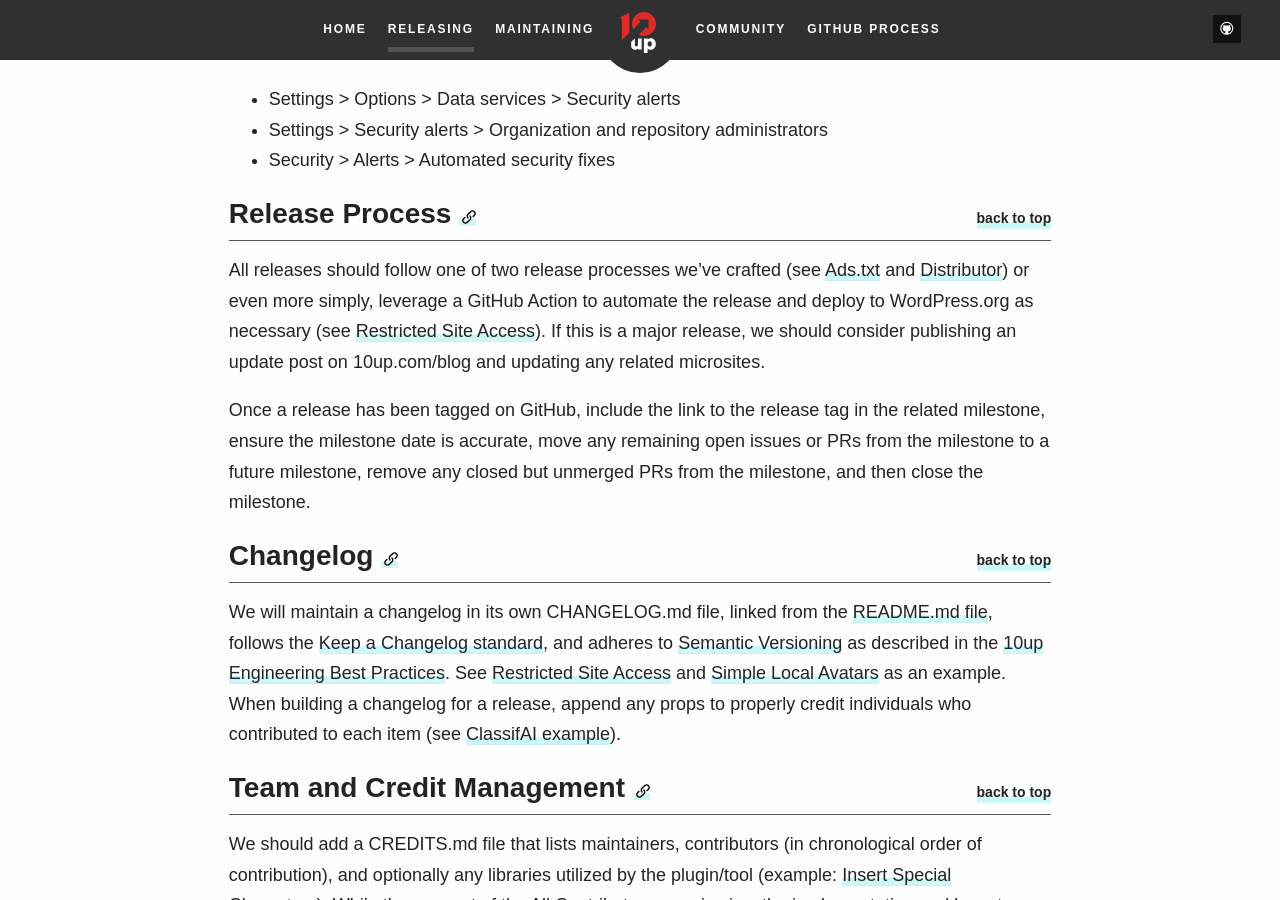
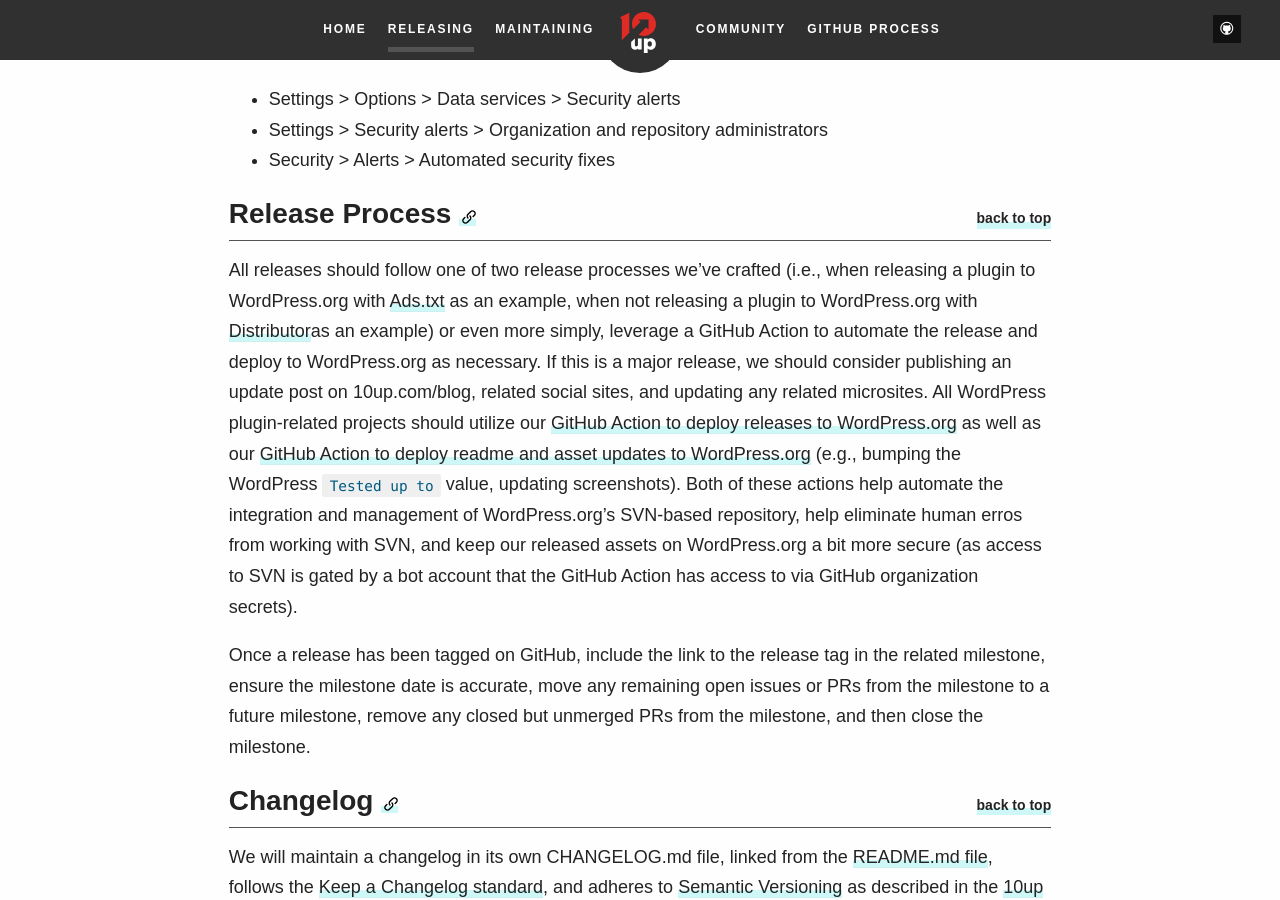
Before and after one commit to 10up/Open-Source-Best-Practices, a Jekyll site: the page built from releasing.md, in a window 1280 px wide and 900 px high, scrolled down 2147 px. Built offline with Jekyll 4.4.1, drawn with Linux system fonts in a browser that asks for light colours; some web fonts are replaced.

Commit message:
add GitHub Actions references to Release Process section

```diff
--- a/_includes/markdown/Releasing.md
+++ b/_includes/markdown/Releasing.md
@@ -39,7 +39,7 @@ This means that we’ll want the following GitHub settings:
 
 <h2 id="release-process" class="anchor-heading">Release Process {% include Util/link_anchor anchor="release-process" %} {% include Util/top %}</h2>
 
-All releases should follow one of two release processes we’ve crafted (see [Ads.txt](https://github.com/10up/ads-txt/blob/develop/CONTRIBUTING.md#release-instructions) and [Distributor](https://github.com/10up/distributor/blob/develop/CONTRIBUTING.md#release-instructions)) or even more simply, leverage a GitHub Action to automate the release and deploy to WordPress.org as necessary (see [Restricted Site Access](https://github.com/10up/restricted-site-access/blob/develop/.github/main.workflow)).  If this is a major release, we should consider publishing an update post on 10up.com/blog and updating any related microsites.
+All releases should follow one of two release processes we’ve crafted (i.e., when releasing a plugin to WordPress.org with [Ads.txt](https://github.com/10up/ads-txt/blob/develop/CONTRIBUTING.md#release-instructions) as an example, when not releasing a plugin to WordPress.org with [Distributor](https://github.com/10up/distributor/blob/develop/CONTRIBUTING.md#release-instructions)as an example) or even more simply, leverage a GitHub Action to automate the release and deploy to WordPress.org as necessary.  If this is a major release, we should consider publishing an update post on 10up.com/blog, related social sites, and updating any related microsites.  All WordPress plugin-related projects should utilize our [GitHub Action to deploy releases to WordPress.org](https://github.com/10up/action-wordpress-plugin-deploy) as well as our [GitHub Action to deploy readme and asset updates to WordPress.org](https://github.com/10up/action-wordpress-plugin-asset-update) (e.g., bumping the WordPress `Tested up to` value, updating screenshots).  Both of these actions help automate the integration and management of WordPress.org's SVN-based repository, help eliminate human erros from working with SVN, and keep our released assets on WordPress.org a bit more secure (as access to SVN is gated by a bot account that the GitHub Action has access to via GitHub organization secrets).
 
 Once a release has been tagged on GitHub, include the link to the release tag in the related milestone, ensure the milestone date is accurate, move any remaining open issues or PRs from the milestone to a future milestone, remove any closed but unmerged PRs from the milestone, and then close the milestone.
 
```
